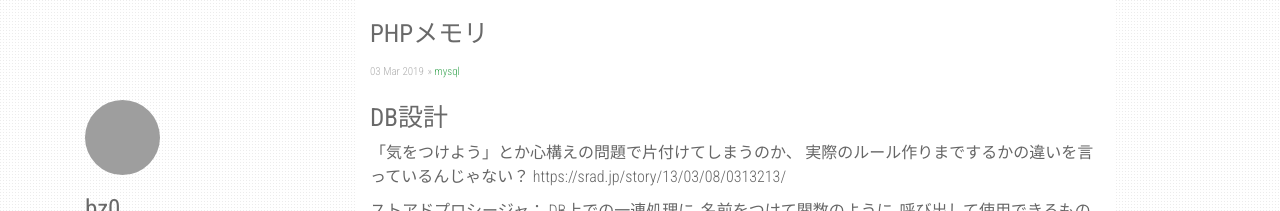
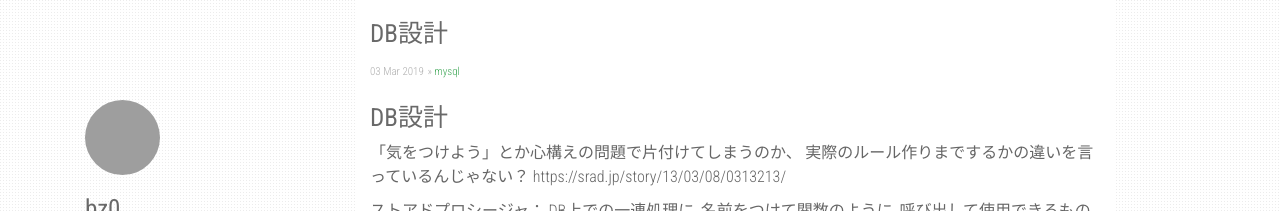
Before and after one commit to bz0/bz0.github.io, a Jekyll site: the page built from _posts/2019-03-03-DB設計.markdown, in a window 1280 px wide and 900 px high. Shown: the top 211 px of the window. Built offline with Jekyll 4.4.1, drawn with Linux system fonts in a browser that asks for light colours; nearby versions of some CDN libraries; comment, search, counter and statistics services are not loaded; grey boxes are pictures that could not be loaded.

Commit message:
記事編集

```diff
--- a/_posts/2019-03-03-DB設計.markdown
+++ b/_posts/2019-03-03-DB設計.markdown
@@ -1,5 +1,5 @@
 ---
-title: PHPメモリ
+title: DB設計
 layout: post
 date: '2019-03-03 22:37:00 +0900'
 categories:
```
